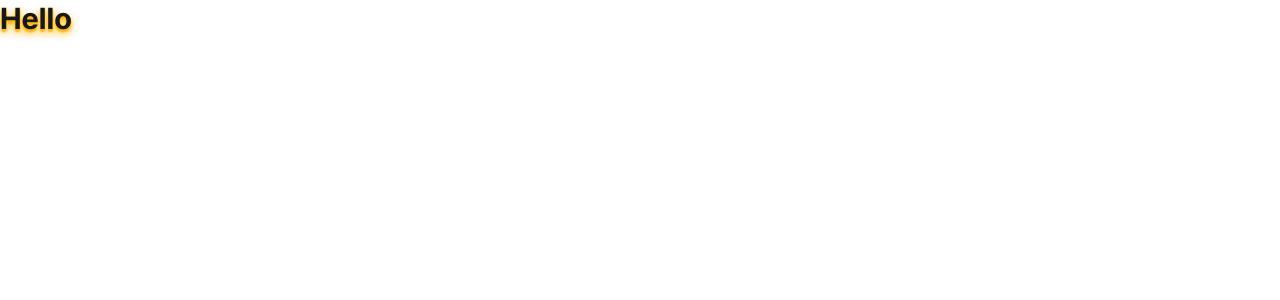
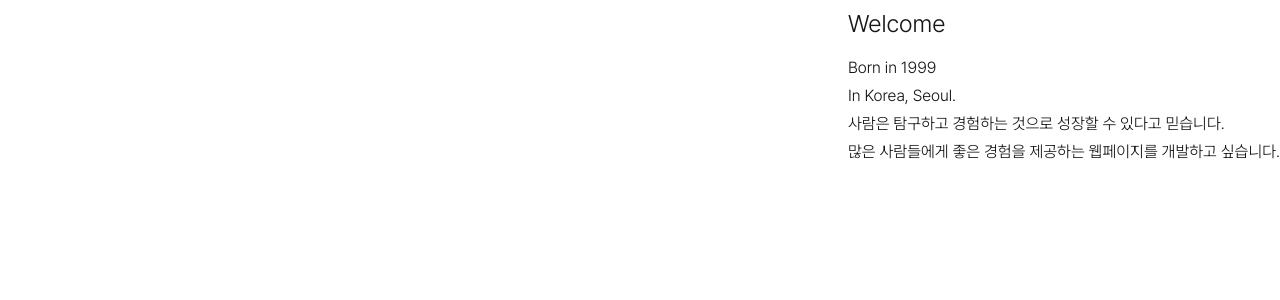
Before and after one commit to raonrabbit/my_page, a Next.js app in the folder my-page/: page / in a window 1280 px wide. Shown: the top 300 px of the page. Built offline with nearby package versions, Linux system fonts and the light colour scheme.

Commit message:
feat: implement main page layout and routing

```diff
--- a/my-page/src/app/page.tsx
+++ b/my-page/src/app/page.tsx
@@ -1,5 +1,15 @@
-import Image from "next/image";
-
 export default function Home() {
-  return <h1 className="text-3xl font-bold text-shadow-lg text-shadow-amber-400">Hello</h1>;
+  return (
+    <div className="flex-col w-full justify-items-end font-light pt-2">
+      <div className="w-fit">
+        <h1 className="text-2xl font-light mb-4">Welcome</h1>
+        <div className="space-y-1">
+          <p>Born in 1999</p>
+          <p>In Korea, Seoul.</p>
+          <p>사람은 탐구하고 경험하는 것으로 성장할 수 있다고 믿습니다.</p>
+          <p>많은 사람들에게 좋은 경험을 제공하는 웹페이지를 개발하고 싶습니다.</p>
+        </div>
+      </div>
+    </div>
+  );
 }
```
